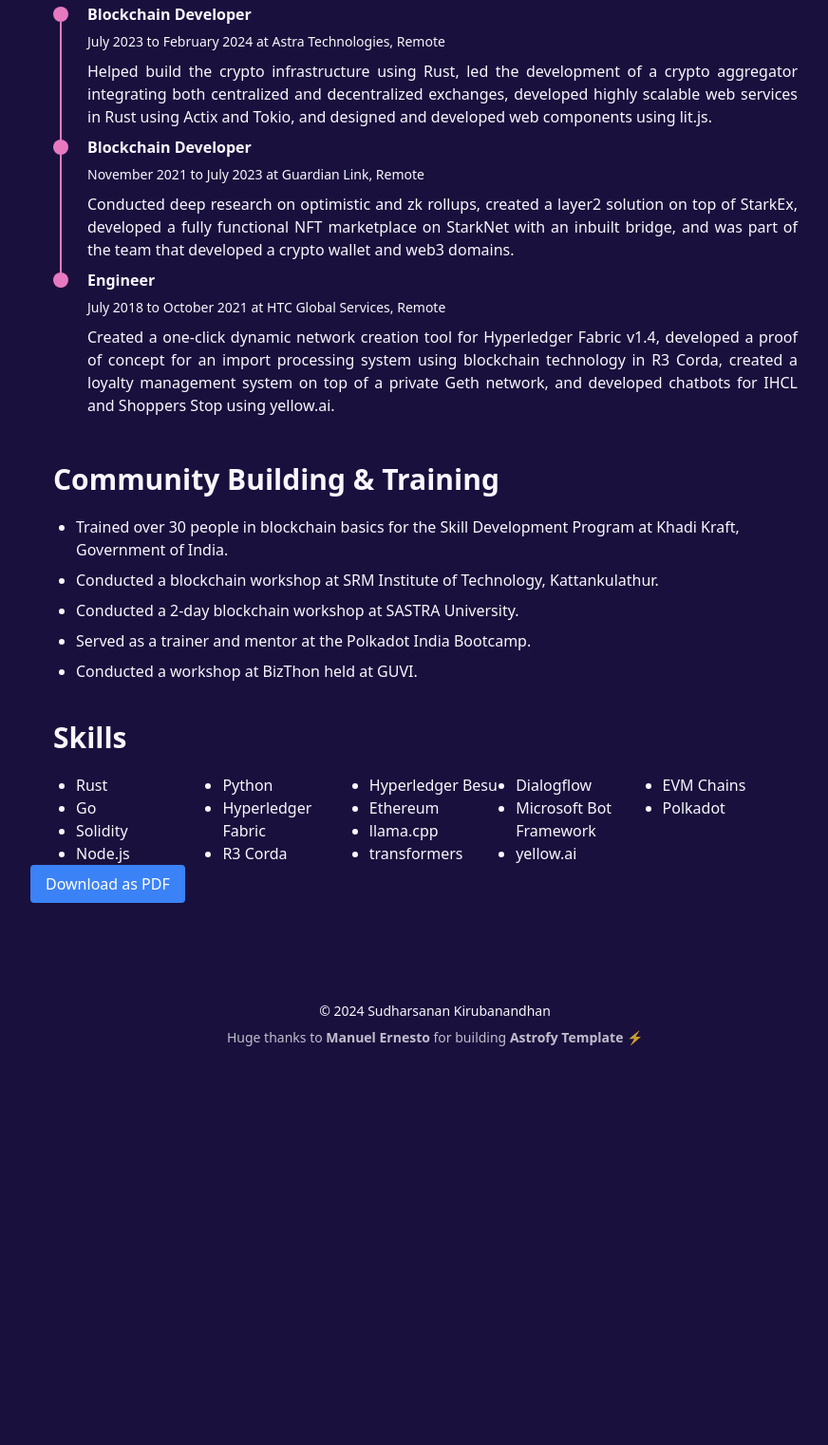
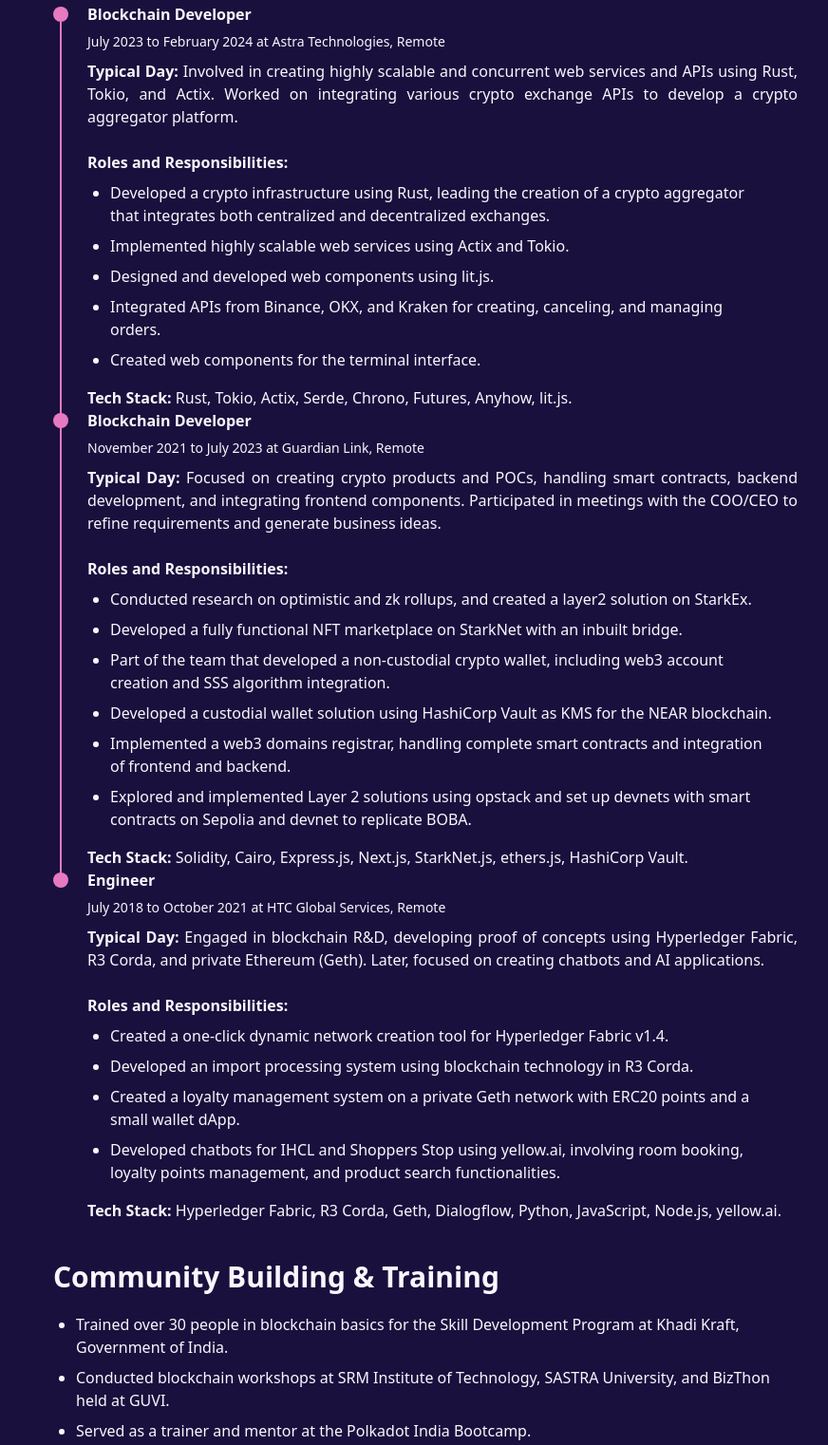
Before and after one commit to SKSudharsanan/my-porfolio, an Astro site: page /cv in a window 1280 px wide. Shown: the part 773-2295 px from the top of the page at 95% size, without its empty margins (334-1206 px from the left). Before the commit the page ends 1896 px from the top, so only its background shows below. Built offline with nearby package versions, Linux system fonts and the light colour scheme; Astro itself is replaced by a stand-in of ours.

Commit message:
updates to cv

```diff
--- a/src/pages/cv.astro
+++ b/src/pages/cv.astro
@@ -26,11 +26,7 @@
     </div>
 
     <div class="mb-10 text-justify">
-      I am Sudharsanan Kirubanandhan, a software developer with 6 years of experience in blockchain and AI.</br>
-      I help businesses with blockchain and AI research, technical workshops and bootcamps, developer relations, and product development services.
-      My journey began in 2016 with a blockchain-based e-commerce project, and I have since worked with various esteemed organizations.
-      I am passionate about teaching and believe it enhances my own learning.
-      I enjoy conducting workshops and mentoring aspiring developers to share my knowledge and expertise.
+      I am Sudharsanan Kirubanandhan, a software developer with 6 years of experience specializing in blockchain, Rust, and AI technologies. I have a proven track record of building scalable applications, conducting in-depth research, and delivering technical workshops and bootcamps. My journey began in 2016 with a blockchain-based e-commerce project, and I have since worked with various esteemed organizations, contributing to both the blockchain and AI fields. I am passionate about mentoring aspiring developers and continuously enhancing my knowledge through teaching.
     </div>
 
     <div class="mb-5">
@@ -53,19 +49,51 @@
         title="Blockchain Developer"
         subtitle="July 2023 to February 2024 at Astra Technologies, Remote"
       >
-        Helped build the crypto infrastructure using Rust, led the development of a crypto aggregator integrating both centralized and decentralized exchanges, developed highly scalable web services in Rust using Actix and Tokio, and designed and developed web components using lit.js.
+        <strong>Typical Day:</strong> Involved in creating highly scalable and concurrent web services and APIs using Rust, Tokio, and Actix. Worked on integrating various crypto exchange APIs to develop a crypto aggregator platform.
+        <br><br>
+        <strong>Roles and Responsibilities:</strong>
+        <ul class="list-disc mx-6 mb-4 grid gap-2">
+          <li>Developed a crypto infrastructure using Rust, leading the creation of a crypto aggregator that integrates both centralized and decentralized exchanges.</li>
+          <li>Implemented highly scalable web services using Actix and Tokio.</li>
+          <li>Designed and developed web components using lit.js.</li>
+          <li>Integrated APIs from Binance, OKX, and Kraken for creating, canceling, and managing orders.</li>
+          <li>Created web components for the terminal interface.</li>
+        </ul>
+        <strong>Tech Stack:</strong> Rust, Tokio, Actix, Serde, Chrono, Futures, Anyhow, lit.js.
       </TimeLineElement>
+
       <TimeLineElement
         title="Blockchain Developer"
         subtitle="November 2021 to July 2023 at Guardian Link, Remote"
       >
-        Conducted deep research on optimistic and zk rollups, created a layer2 solution on top of StarkEx, developed a fully functional NFT marketplace on StarkNet with an inbuilt bridge, and was part of the team that developed a crypto wallet and web3 domains.
+        <strong>Typical Day:</strong> Focused on creating crypto products and POCs, handling smart contracts, backend development, and integrating frontend components. Participated in meetings with the COO/CEO to refine requirements and generate business ideas.
+        <br><br>
+        <strong>Roles and Responsibilities:</strong>
+        <ul class="list-disc mx-6 mb-4 grid gap-2">
+          <li>Conducted research on optimistic and zk rollups, and created a layer2 solution on StarkEx.</li>
+          <li>Developed a fully functional NFT marketplace on StarkNet with an inbuilt bridge.</li>
+          <li>Part of the team that developed a non-custodial crypto wallet, including web3 account creation and SSS algorithm integration.</li>
+          <li>Developed a custodial wallet solution using HashiCorp Vault as KMS for the NEAR blockchain.</li>
+          <li>Implemented a web3 domains registrar, handling complete smart contracts and integration of frontend and backend.</li>
+          <li>Explored and implemented Layer 2 solutions using opstack and set up devnets with smart contracts on Sepolia and devnet to replicate BOBA.</li>
+        </ul>
+        <strong>Tech Stack:</strong> Solidity, Cairo, Express.js, Next.js, StarkNet.js, ethers.js, HashiCorp Vault.
       </TimeLineElement>
+
       <TimeLineElement
         title="Engineer"
         subtitle="July 2018 to October 2021 at HTC Global Services, Remote"
       >
-        Created a one-click dynamic network creation tool for Hyperledger Fabric v1.4, developed a proof of concept for an import processing system using blockchain technology in R3 Corda, created a loyalty management system on top of a private Geth network, and developed chatbots for IHCL and Shoppers Stop using yellow.ai.
+        <strong>Typical Day:</strong> Engaged in blockchain R&D, developing proof of concepts using Hyperledger Fabric, R3 Corda, and private Ethereum (Geth). Later, focused on creating chatbots and AI applications.
+        <br><br>
+        <strong>Roles and Responsibilities:</strong>
+        <ul class="list-disc mx-6 mb-4 grid gap-2">
+          <li>Created a one-click dynamic network creation tool for Hyperledger Fabric v1.4.</li>
+          <li>Developed an import processing system using blockchain technology in R3 Corda.</li>
+          <li>Created a loyalty management system on a private Geth network with ERC20 points and a small wallet dApp.</li>
+          <li>Developed chatbots for IHCL and Shoppers Stop using yellow.ai, involving room booking, loyalty points management, and product search functionalities.</li>
+        </ul>
+        <strong>Tech Stack:</strong> Hyperledger Fabric, R3 Corda, Geth, Dialogflow, Python, JavaScript, Node.js, yellow.ai.
       </TimeLineElement>
     </div>
 
@@ -75,10 +103,8 @@
 
     <ul class="list-disc mx-6 mb-10 grid gap-2">
       <li>Trained over 30 people in blockchain basics for the Skill Development Program at Khadi Kraft, Government of India.</li>
-      <li>Conducted a blockchain workshop at SRM Institute of Technology, Kattankulathur.</li>
-      <li>Conducted a 2-day blockchain workshop at SASTRA University.</li>
+      <li>Conducted blockchain workshops at SRM Institute of Technology, SASTRA University, and BizThon held at GUVI.</li>
       <li>Served as a trainer and mentor at the Polkadot India Bootcamp.</li>
-      <li>Conducted a workshop at BizThon held at GUVI.</li>
     </ul>
 
     <div class="mb-5">
@@ -103,20 +129,45 @@
       <li>EVM Chains</li>
       <li>Polkadot</li>
     </ul>
+
+    <div class="mb-5">
+      <div class="text-3xl w-full font-bold">AI & Chatbot Projects</div>
     </div>
 
-  <!-- Add the button -->
+    <div class="mb-10 text-justify">
+      <h4 class="text-xl font-semibold">POCs</h4>
+      <ul class="list-disc mx-6 mb-4 grid gap-2">
+        <li>Chatbot for Indiana University for new students assistance. Tech stack: Dialogflow, Python, HTML, CSS, JavaScript.</li>
+        <li>Chatbot for recommending Microsoft Surface notebooks. Tech stack: Microsoft Bot Framework, JavaScript.</li>
+      </ul>
+      <h4 class="text-xl font-semibold">Production Chatbots</h4>
+      <ul class="list-disc mx-6 mb-4 grid gap-2">
+        <li>IHCL Chatbot: Searching and booking rooms, managing Epicure memberships, loyalty points, AI to human agent workflow, SOAP/REST web services integration, CCAvenue integration. Tech stack: Node.js, yellow.ai.</li>
+        <li>Shoppers Stop Chatbot: Finding nearest shops, online buying catalog, product search, AI to human agent switching. Tech stack: Node.js, yellow.ai.</li>
+      </ul>
+    </div>
+
+    <div class="mb-5">
+      <div class="text-3xl w-full font-bold">Personal Projects</div>
+    </div>
+
+    <div class="mb-10 text-justify">
+      <ul class="list-disc mx-6 mb-4 grid gap-2">
+        <li><strong>Id.cv</strong>: Decentralized resume hosting platform with an AI-based resume generator and IPFS hosting option. Tech stack: React, Express.js, Wagmi, WalletConnect, Solidity, ensjs.</li>
+        <li><strong>Decentralized AI Infrastructure</strong>: Decentralizing AI agents pool using llama.cpp servers hosted on local machines and using frp for opening local ports to the internet. Tech stack: Python, llama.cpp, React, frp.</li>
+      </ul>
+    </div>
+
     <div class="mb-10">
       <button id="download" class="download px-4 py-2 bg-blue-500 text-white rounded">Download as PDF</button>
     </div>
+  </div>
 </BaseLayout>
 
-<!-- Add the script -->
 <script src="https://cdnjs.cloudflare.com/ajax/libs/html2pdf.js/0.9.2/html2pdf.bundle.min.js" defer></script>
 <script>
   const buttons = document.querySelectorAll('button.download');
 
-  // Handle clicks on each button.
   buttons.forEach((button) => {
     button.addEventListener('click', () => {
       if (typeof html2pdf !== 'undefined') {
```
Lines whose indentation alone changed are shown as unchanged.
